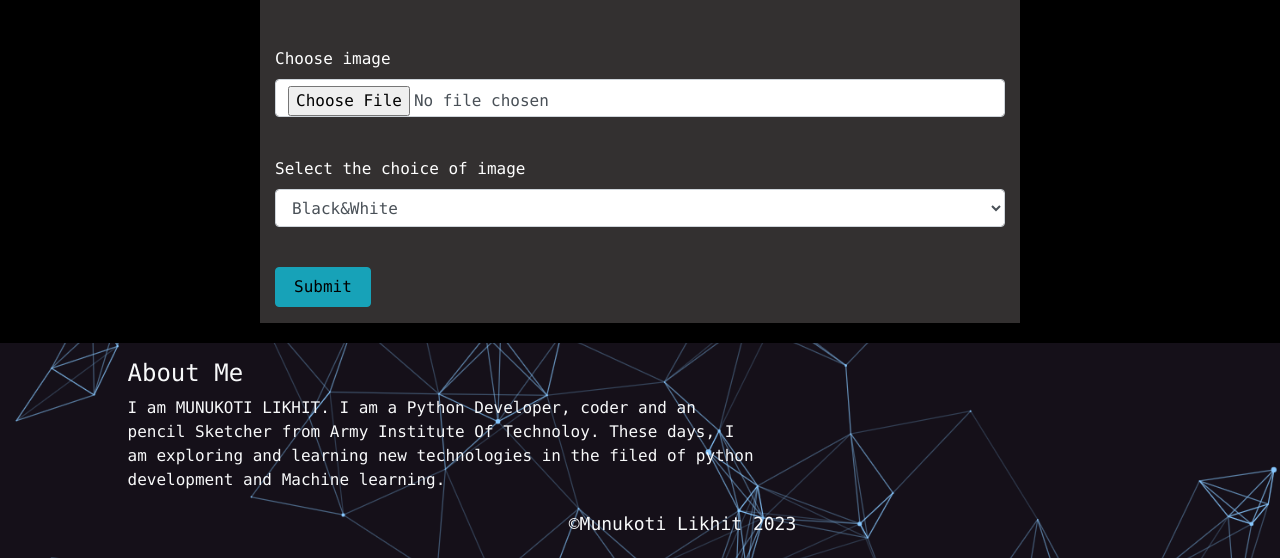
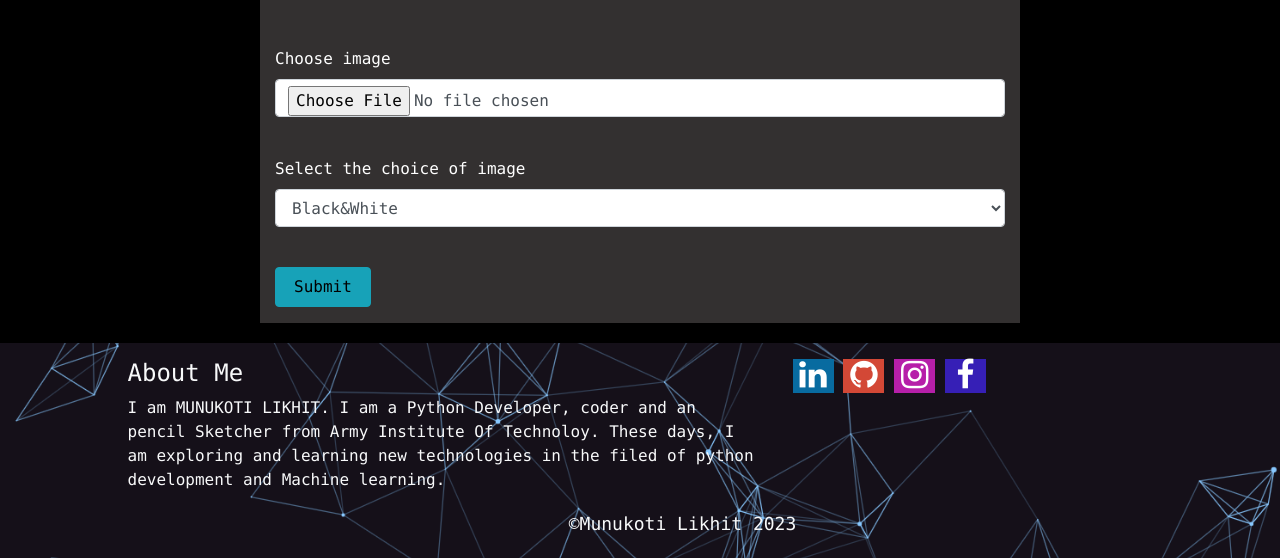
Before and after one commit to likhit1761/Cartoonify, a Flask app: page / in a window 1280 px wide. Shown: the part 771-1329 px from the top of the page. Run offline with Flask 2, Linux system fonts and the light colour scheme; some libraries are stand-ins or nearby versions.

Commit message:
Update footer.html

```diff
--- a/templates/footer.html
+++ b/templates/footer.html
@@ -11,6 +11,30 @@
               <h4>About Me</h4>
               <p>I am MUNUKOTI LIKHIT. I am a Python Developer, coder and an pencil Sketcher from Army Institute Of Technoloy. These days, I am exploring and learning new technologies in the filed of python development and Machine learning.</p>
             </div>
+            <div class="col-md-5">
+              <div class="d-inline-block">
+                <div class="bg-circle-outline d-inline-block" style="background-color:#086ba0;">
+                  <a href="https://www.linkedin.com/in/munukoti-likhit-0384691b1/">
+                    <i class="fa fa-2x fa-fw  fa-linkedin text-white"></i></a>
+                </div>
+                <div class="bg-circle-outline d-inline-block" style="background-color:#d34836">
+                  <a href="https://github.com/likhit1761">
+                    <i class="fa fa-2x fa-fw  fa-github text-white"></i></a>
+                </div>
+                <div class="bg-circle-outline d-inline-block" style="background-color:#b61fa9">
+                  <a href="#">
+                    <i class="fa fa-2x fa-fw fa-instagram text-white"></i></a>
+                </div>
+                <div class="bg-circle-outline d-inline-block" style="background-color:#361fb6">
+                  <a href="https://www.facebook.com/leela.krishna.165033">
+                    <i class="fa fa-2x fa-fw fa-facebook text-white"></i></a>
+                </div>
+
+                <div >
+
+              </div>
+            </div>
+          </div>
         </div>
       </div>
       <div class="row justify-content-center copyright; text-light" style="font-size: 18px; margin-top: 2px; padding-bottom: 5px;">
```
